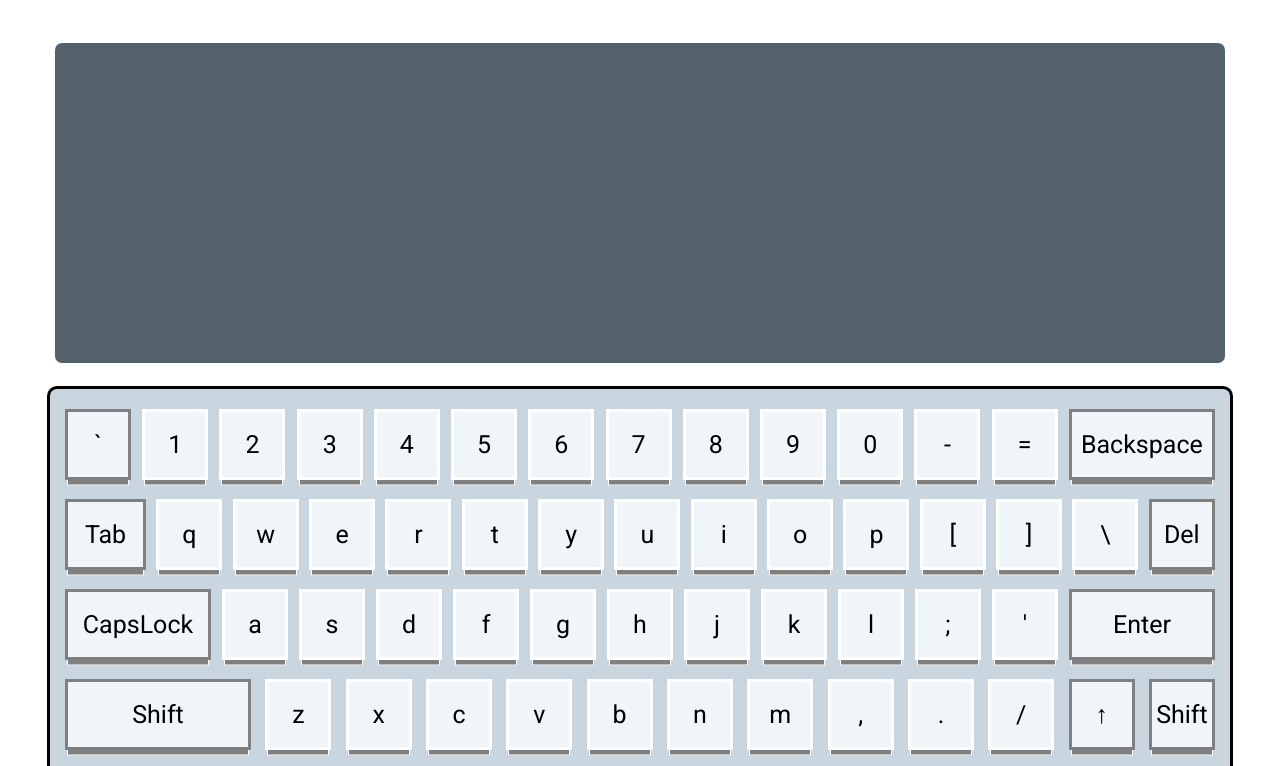
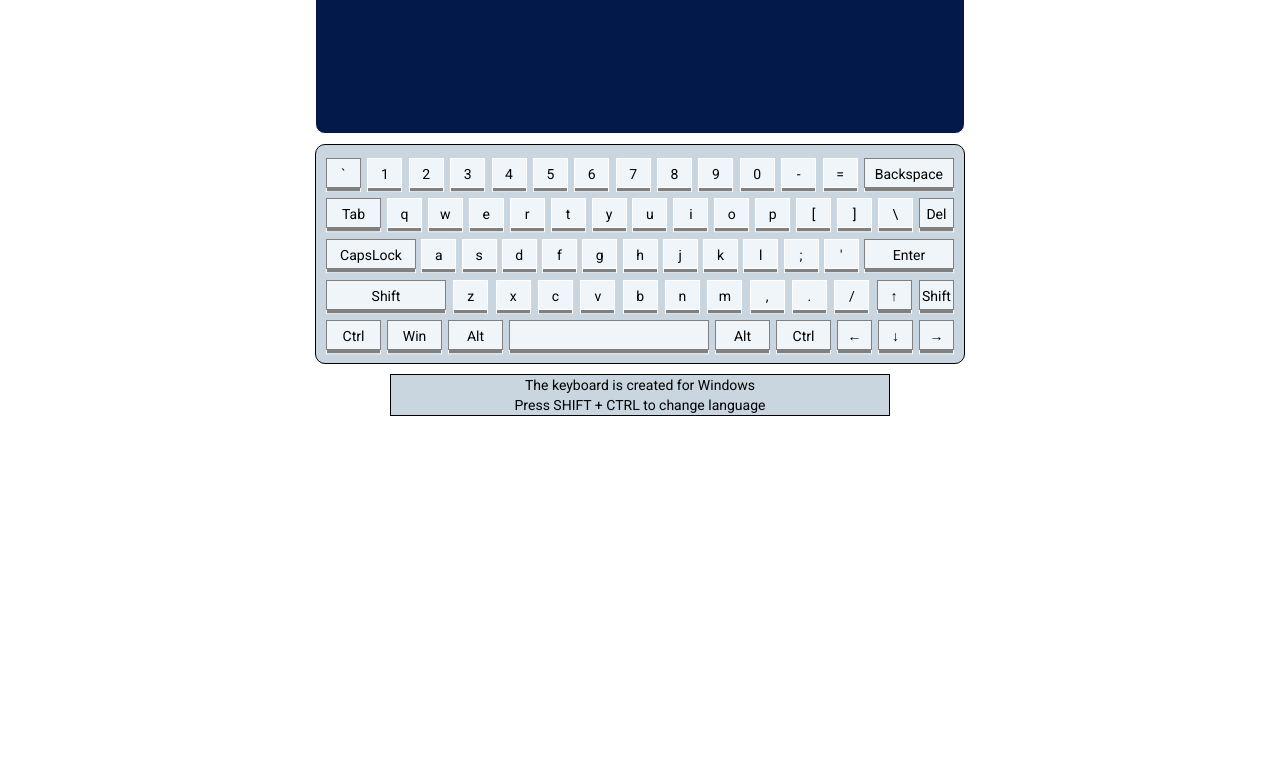
Before and after one commit to antosha-baboshin/virtual-keyboard, a plain HTML site: page index.html in a window 1280 px wide. Shown: the part 119-885 px from the top of the page. After the commit the page ends 800 px from the top, so only its background shows below. Drawn offline with Linux system fonts and the light colour scheme.

Commit message:
feat: update keyboard style

```diff
--- a/styles.css
+++ b/styles.css
@@ -1,10 +1,13 @@
+* {
+    box-sizing: border-box;
+}
 body {
     display: flex;
     flex-direction: column;
     align-items: center;
-    gap: 20px;
+    gap: 10px;
     font-family: 'Roboto', sans-serif;
-    font-size: 25px;
+    font-size: 14px;
     background-image: url('./assets/images/background.jpg');
 }
 
@@ -12,30 +15,33 @@ h1 {
     color: black;
     background-color: #C9D6DF;
     text-align: center;
-    border: 3px solid black;
-    width: 1150px;
+    border: 1px solid black;
+    width: 500px;
+    margin: 0;
 }
 
 span {
     color: black;
     background-color: #C9D6DF;
     text-align: center;
-    border: 3px solid black;
+    border: 1px solid black;
     width: 500px;
-    line-height: 40px;
+    line-height: 20px;
 }
 
 textarea {
-    width: 1150px;
-    height: 300px;
-    font-size: 40px;
+    width: 650px;
+    height: 200px;
+    font-size: 18px;
     resize: none;
     outline: none;
     padding: 10px;
-    border: 3px solid white;
-    background-color: #52616B;
+    border: 1px solid white;
+    background-color: #03194a;
     border-radius: 10px;
     color: white;
+    text-shadow: 0 0 1px green,0 0 2px green,0 0 2px green,0 0 2px green;
+    letter-spacing: 2px;
 }
 
 #keyboard {
@@ -43,23 +49,23 @@ textarea {
     flex-wrap: wrap;
     justify-content: space-between;
     align-items: center;
-    width: 1150px;
-    height: 440px;
-    border: 3px solid black;
-    padding: 15px;
-    gap: 10px;
+    width: 650px;
+    height: 220px;
+    border: 1px solid black;
+    padding: 10px;
+    gap: 5px;
     background-color: #C9D6DF;
     border-radius: 10px;
 }
 
 .key {
-    border: 3px solid white;
+    border: 1px solid white;
     background-color: #F0F5F9;
-    width: 60px;
-    height: 65px;
+    width: 35px;
+    height: 30px;
     float:left;
     text-align: center;
-    line-height: 65px;
+    line-height: 30px;
     transition: transform 0.15s;
     transform-style: preserve-3d;
 }
@@ -90,32 +96,31 @@ textarea {
     transform: translate(0em, 0.2em);
   }
   .key:active::before {
-    box-shadow: 0 0 0 2px #b18597;
     transform: translate3d(0, 0, -1em);
   }
 
 
 .key[data='Backspace'], .key[data='CapsLock'], .key[data='Enter'] {
-    width: 140px;
-    border: 3px solid gray;
+    width: 90px;
+    border: 1px solid gray;
 }
 
 .key[data='Tab'], .key[data='ControlLeft'], .key[data='ControlRight'], .key[data='AltLeft'], .key[data='AltRight'], .key[data='MetaLeft'] {
-    width: 75px;
-    border: 3px solid gray;
+    width: 55px;
+    border: 1px solid gray;
 }
 
 .key[data='ShiftLeft'] {
-    width: 180px;
-    border: 3px solid gray;
+    width: 120px;
+    border: 1px solid gray;
 }
 .key[data='Space'] {
-    width: 450px;
-    border: 3px solid gray;
+    width: 200px;
+    border: 1px solid gray;
 }
 
 .key[data='Delete'], .key[data='ArrowUp'], .key[data='ArrowDown'], .key[data='ArrowLeft'], .key[data='ArrowRight'], .key[data='ShiftRight'], .key[data='Backquote'] {
-    border: 3px solid gray;
+    border: 1px solid gray;
 }
 
 .key.active {
```
